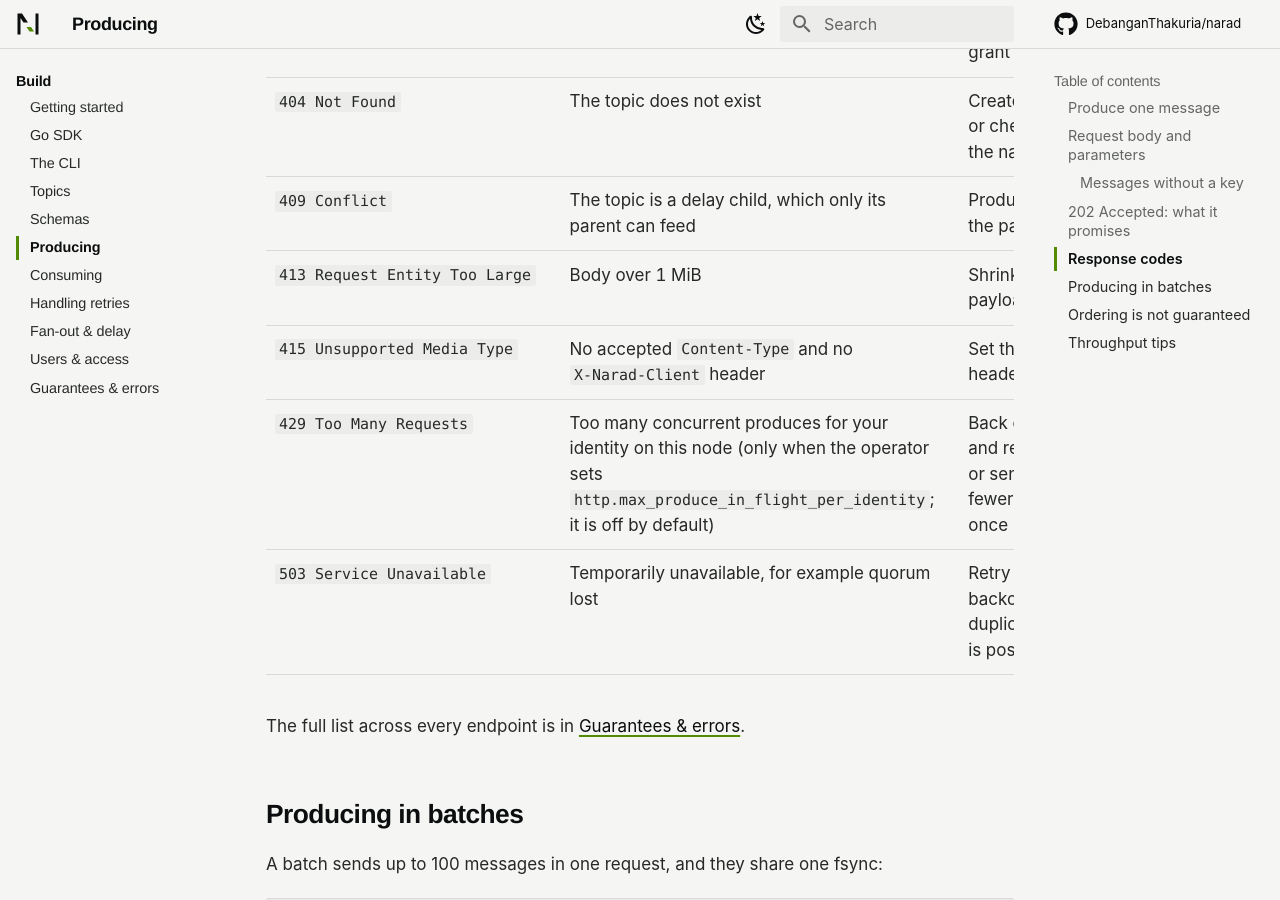
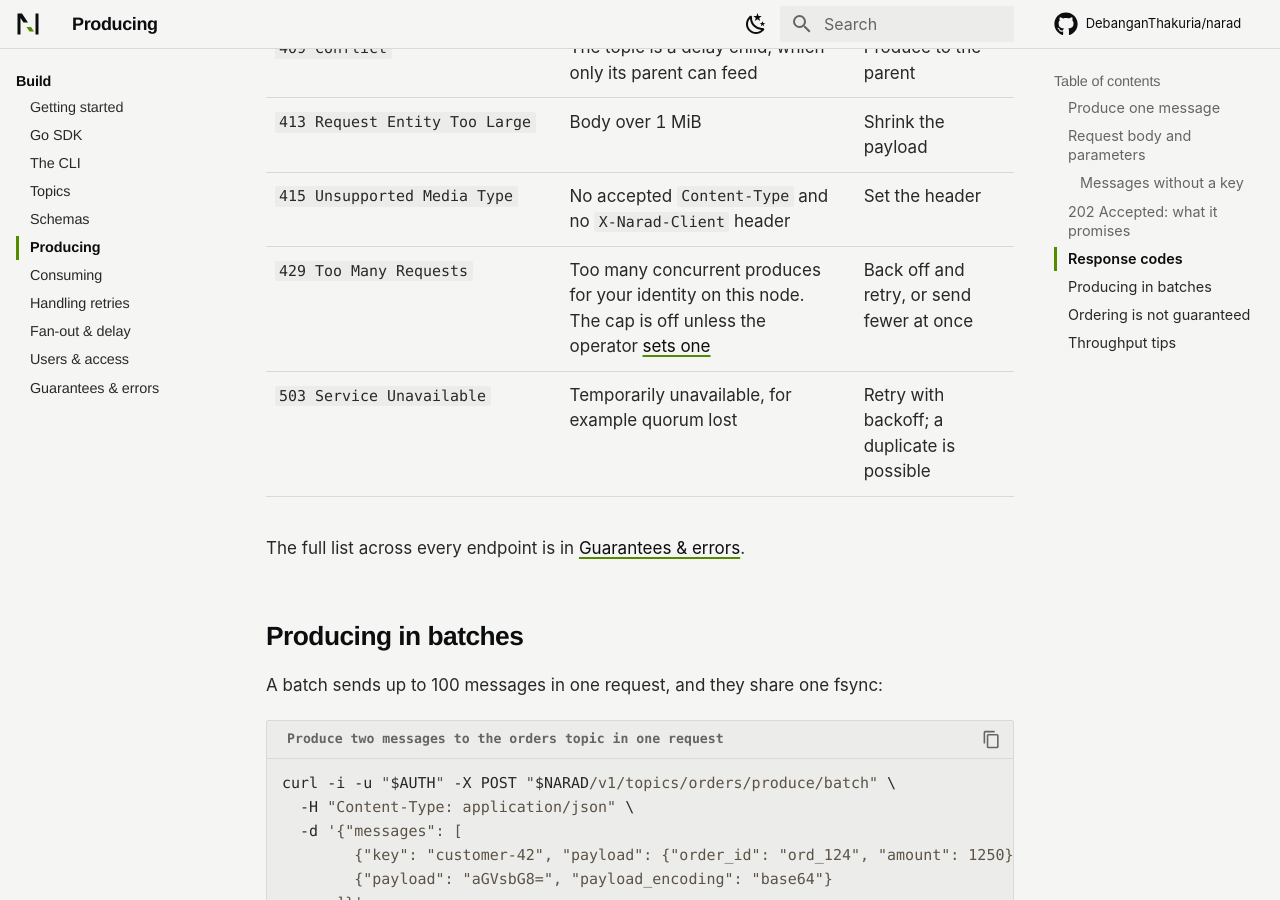
Before and after one commit to DebanganThakuria/narad, an MkDocs documentation site: the page built from docs/client/producing.md, in a window 1280 px wide and 900 px high, scrolled down 3894 px. Built offline with MkDocs 1.6.1 and Material for MkDocs 9.7.7, drawn with Linux system fonts in a browser that asks for light colours; some web fonts are replaced; comment, search, counter and statistics services are not loaded.

Commit message:
docs(client): keep the Producing status table narrow
The 429 row named the whole config key inside the table, and table
code never wraps, so the row squeezed the last column to a word a
line. The row now links to the HTTP settings instead; the batch
section keeps the key.

Co-Authored-By: Claude Opus 5.5 <noreply@anthropic.com>

```diff
--- a/docs/client/producing.md
+++ b/docs/client/producing.md
@@ -82,7 +82,7 @@ What follows from that:
 | `409 Conflict` | The topic is a delay child, which only its parent can feed | Produce to the parent |
 | `413 Request Entity Too Large` | Body over 1 MiB | Shrink the payload |
 | `415 Unsupported Media Type` | No accepted `Content-Type` and no `X-Narad-Client` header | Set the header |
-| `429 Too Many Requests` | Too many concurrent produces for your identity on this node (only when the operator sets `http.max_produce_in_flight_per_identity`; it is off by default) | Back off and retry, or send fewer at once |
+| `429 Too Many Requests` | Too many concurrent produces for your identity on this node. The cap is off unless the operator [sets one](../operate/configuration.md#http) | Back off and retry, or send fewer at once |
 | `503 Service Unavailable` | Temporarily unavailable, for example quorum lost | Retry with backoff; a duplicate is possible |
 
 The full list across every endpoint is in [Guarantees & errors](guarantees-and-errors.md#status-codes).
```
